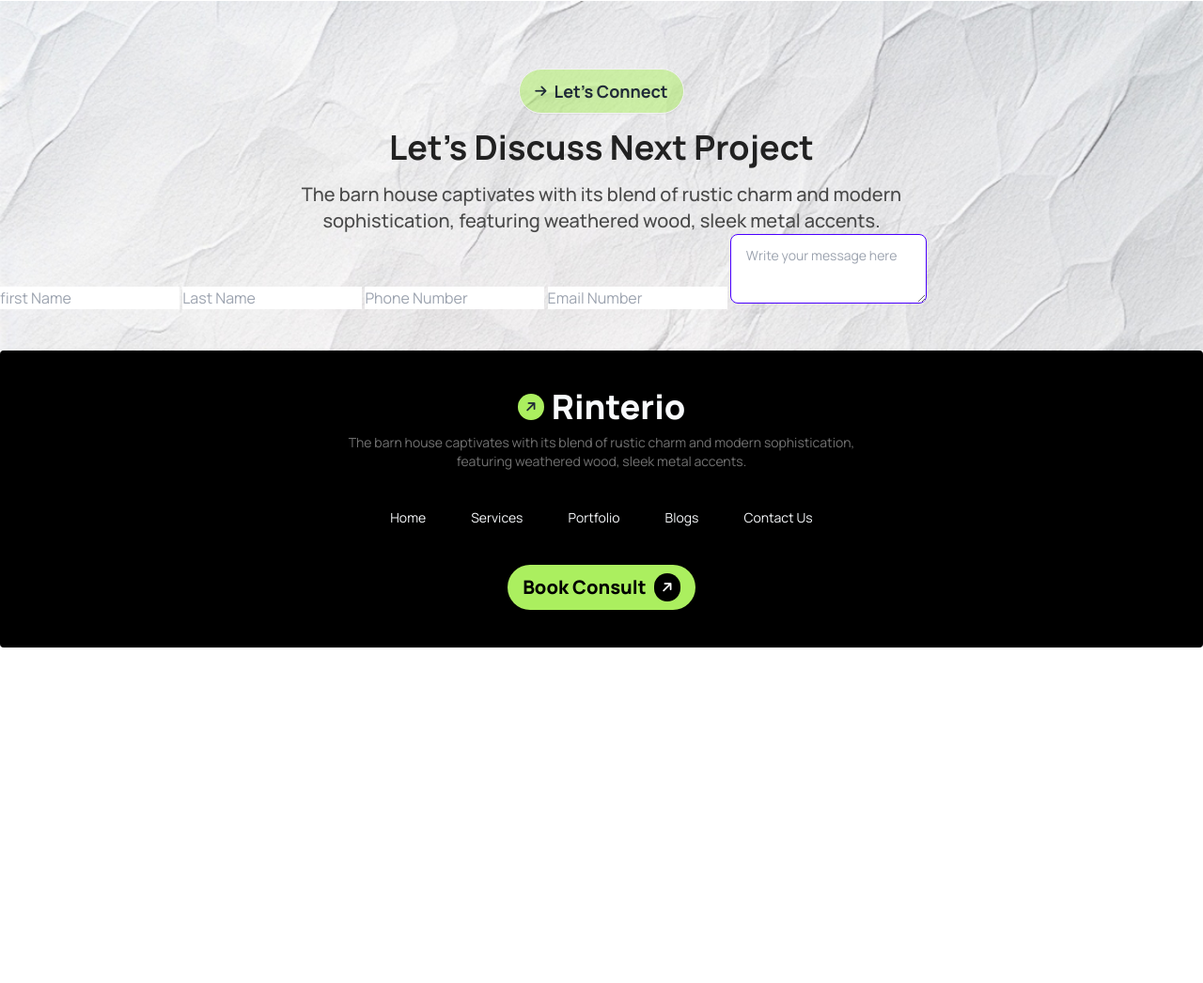
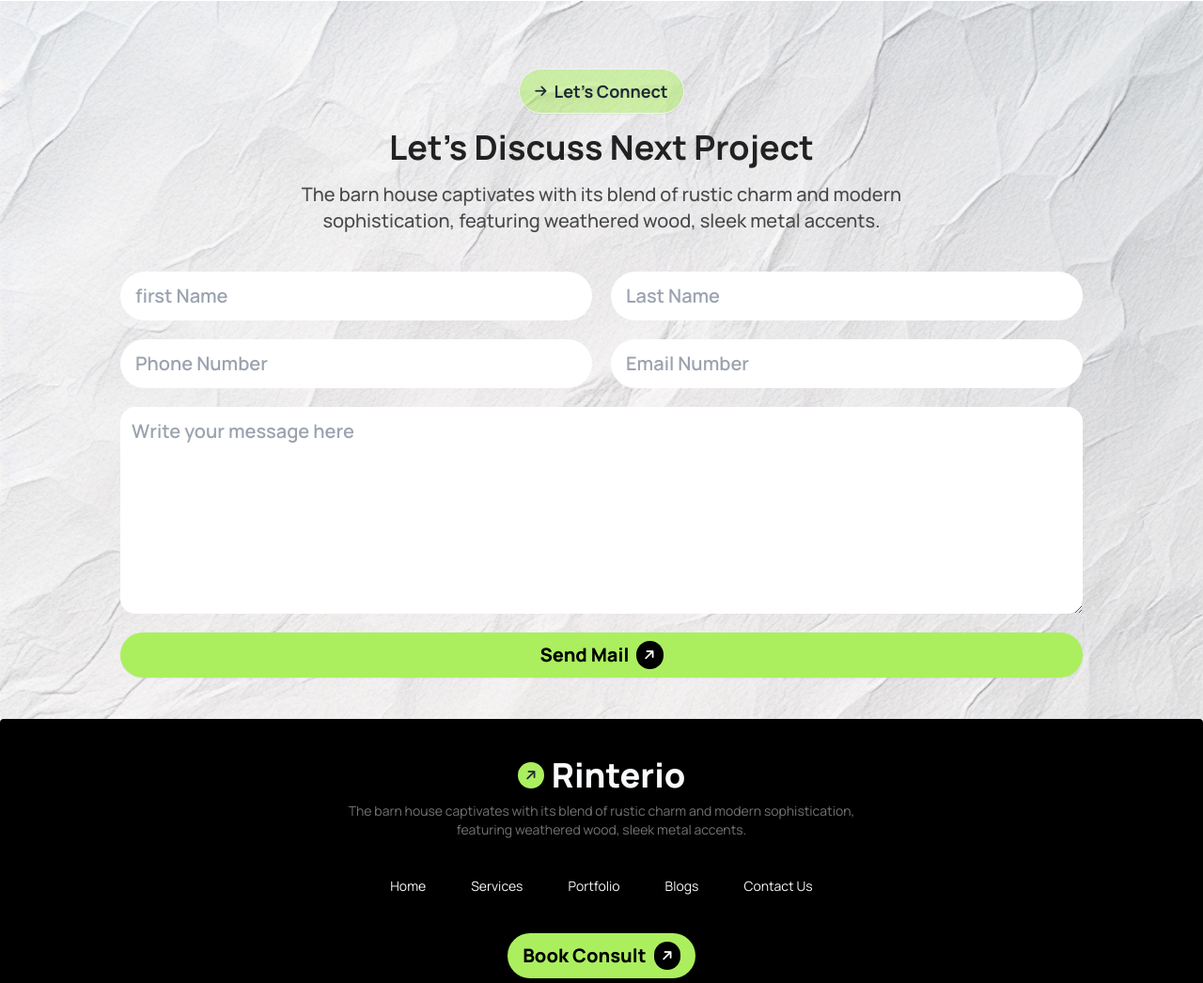
Before and after one commit to selimdotme/assignment-3-tailwind-daisyUI, a plain HTML site: page index.html in a window 1280 px wide. Shown: the part 3623-4669 px from the top of the page at 94% size. Before the commit the page ends 4312 px from the top, so only its background shows below. Drawn offline with nearby package versions, Linux system fonts and the light colour scheme.

```diff
--- a/index.html
+++ b/index.html
@@ -383,15 +383,13 @@
             </div>
           </div>
           <!-- input area -->
-          <div>
-           <div>
-            <input type="text" name="" id="" placeholder="first Name">
-            <input type="text" name="" id="" placeholder="Last Name">
-            <input type="number" name="" id="" placeholder="Phone Number">
-            <input type="email" name="" id="" placeholder="Email Number">
-            <textarea class="textarea textarea-primary" placeholder="Write your message here"></textarea>
-           </div>
-
+           <div class="mt-10 w-4/5 mx-auto grid md:grid-cols-2 gap-5">
+            <input class="px-4 py-3 border-none outline-none rounded-full text-xl font-semibold" type="text" name="" id="" placeholder="first Name">
+            <input class="px-4 py-3 border-none outline-none rounded-full text-xl font-semibold" type="text" name="" id="" placeholder="Last Name">
+            <input class="px-4 py-3 border-none outline-none rounded-full text-xl font-semibold" type="number" name="" id="" placeholder="Phone Number">
+            <input class="px-4 py-3 border-none outline-none rounded-full text-xl font-semibold" type="email" name="" id="" placeholder="Email Number">
+            <textarea rows="7" class="md:col-span-2 rounded-2xl p-3 border-none outline-none text-xl font-semibold" placeholder="Write your message here"></textarea>
+              <a class="btn font-extrabold bg-primary-color border-none rounded-3xl text-black text-center md:col-span-2"><h1 class="text-xl">Send Mail</h1> <button class="p-2 bg-black rounded-full"><i class="fa-solid fa-arrow-right -rotate-45 text-white"></i></button></a>
           </div>
         </div>
       </section>
```
